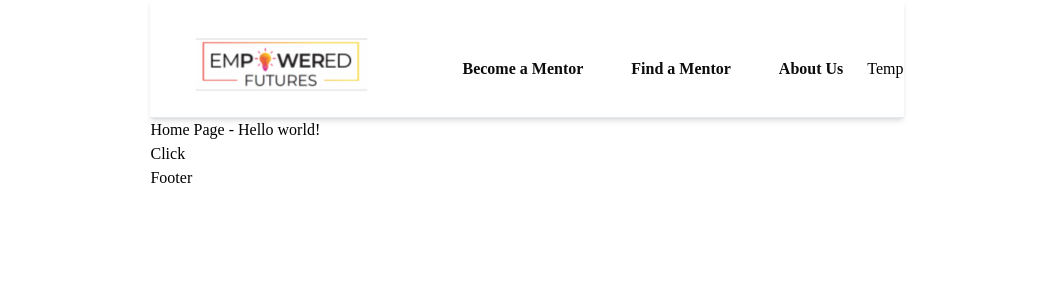
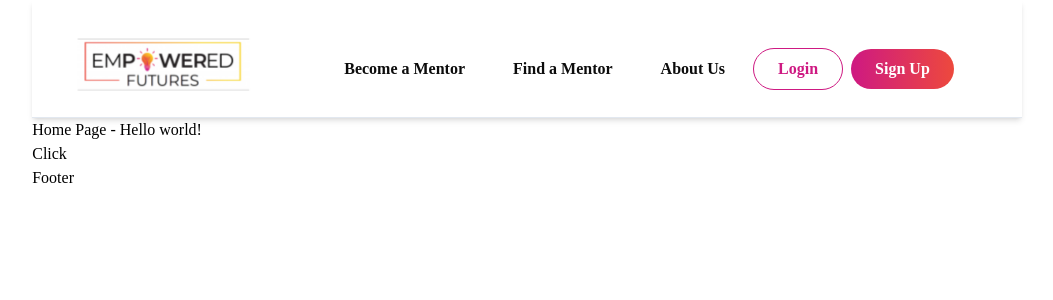
Before and after one commit to JasonXB/EF_Clone, a Next.js app: page / in a window 1280 px wide. Shown: the top 300 px of the page, without its empty margins (113-1166 px from the left). Built offline with nearby package versions, Linux system fonts and the light colour scheme; what tw-elements would draw is missing.

Commit message:
readjusted previous commit

```diff
--- a/pages/_app.tsx
+++ b/pages/_app.tsx
@@ -1,18 +1,12 @@
 import '../styles/globals.css';
 import type { AppProps } from 'next/app';
 import { SessionProvider } from 'next-auth/react';
-import Layout from '../src/components/Layout';
-import { useState } from 'react';
 
 function MyApp({ Component, pageProps }: AppProps) {
-  const [signIn, isSignIn] = useState(false); //placeholder, will need to be updated with login auth information
-
   // SessionProvider: wrapper so NextAuth methods can be used across projects to check auth status, login, logout... etc
   return (
     <SessionProvider session={pageProps.session}>
-      <Layout signedIn={signIn}>
-        <Component {...pageProps} />
-      </Layout>
+      <Component {...pageProps} />
     </SessionProvider>
   );
 }
--- a/pages/about-us.tsx
+++ b/pages/about-us.tsx
@@ -1,19 +1,18 @@
 import type { NextPage } from 'next';
-import Head from 'next/head';
+
+import Layout from '../src/components/Layout';
 
 const aboutUs: NextPage = ({}) => {
   return (
-    <div>
-      <Head>
-        <title>Empowered Futures - About Us</title>
-        <link rel="icon" href="/favicon.ico" />
-      </Head>
-      <h1>About us placeholder</h1>
+    <Layout headTitle="Empowered Futures - About Us">
+      <div>
+        <h1>About us placeholder</h1>
 
-      {/* About us Hero  */}
+        {/* About us Hero  */}
 
-      {/* Footer */}
-    </div>
+        {/* Footer */}
+      </div>
+    </Layout>
   );
 };
 
--- a/pages/become-a-mentor.tsx
+++ b/pages/become-a-mentor.tsx
@@ -1,5 +1,6 @@
 import type { NextPage } from 'next';
 import { GetStaticProps } from 'next';
+import Layout from '../src/components/Layout';
 
 // Statically renders page and sets props equal to an empty object
 export const getStaticProps: GetStaticProps = async (context) => {
@@ -49,6 +50,7 @@ const becomeAMentor: NextPage = (props) => {
   ];
 
   return (
+    <Layout headTitle="Empowered Futures - Become a Mentor">
       <div className="px-4 sm:px-8 xl:px-0 grid grid-cols-[1fr_auto_1fr]">
         {content.map((section, i) => {
           return (
@@ -76,6 +78,7 @@ const becomeAMentor: NextPage = (props) => {
           );
         })}
       </div>
+    </Layout>
   );
 };
 
--- a/pages/find-a-mentor.tsx
+++ b/pages/find-a-mentor.tsx
@@ -1,13 +1,10 @@
 import type { NextPage } from 'next';
-import Head from 'next/head';
+
+import Layout from '../src/components/Layout';
 
 const findAMentor: NextPage = ({}) => {
   return (
-    <div>
-      <Head>
-        <title>Empowered Futures - Find a Mentor</title>
-        <link rel="icon" href="/favicon.ico" />
-      </Head>
+    <Layout headTitle="Empowered Futures - Find a Mentor">
       <h1>Find a Mentor placeholder</h1>
       {/* Search for the perfect mentor for you!  */}
 
@@ -16,7 +13,7 @@ const findAMentor: NextPage = ({}) => {
       {/* Trending searches  */}
 
       {/* Footer */}
-    </div>
+    </Layout>
   );
 };
 
--- a/pages/index.tsx
+++ b/pages/index.tsx
@@ -1,14 +1,15 @@
 import type { NextPage } from 'next';
 import Link from 'next/link';
+import Layout from '../src/components/Layout';
 
 const Home: NextPage = ({}) => {
   return (
-    <>
+    <Layout>
       <h1>Home Page - Hello world!</h1>
       <Link href="/become-a-mentor">
         <a>Click</a>
       </Link>
-    </>
+    </Layout>
   );
 };
 
--- a/src/components/Layout.tsx
+++ b/src/components/Layout.tsx
@@ -7,7 +7,6 @@ import LayoutStyle from '../../styles/Layout.module.css';
 
 type LayoutProps = {
   headTitle?: string;
-  signedIn: boolean;
   children: any;
 };
 const Layout = ({ ...props }: LayoutProps) => {
@@ -24,7 +23,7 @@ const Layout = ({ ...props }: LayoutProps) => {
       <div className={LayoutStyle.Content}>
         {/* Add the Header component here */}
         {/* <Header/> */}
-        <Navbar signedIn={props.signedIn} />
+        <Navbar />
         <main>{props.children}</main>
         {/* Add the Footer component here */}
         {/* <Footer/> */}
--- a/src/components/header/EfLogo.tsx
+++ b/src/components/header/EfLogo.tsx
@@ -1,5 +1,5 @@
 import Link from 'next/link';
-import { EfLogoProps } from '../../../interface/ef-logo-props.interface';
+import { EfLogoProps } from '../../interface/ef-logo-props.interface';
 import Image from 'next/image';
 import eflogo from './../assets/eflogo.png';
 
--- a/src/components/header/Navbar.tsx
+++ b/src/components/header/Navbar.tsx
@@ -2,19 +2,16 @@ import NavbarLink from './NavbarLink';
 import EfLogo from './EfLogo';
 import Button, { buttonVariants } from '../buttons/reusuable-buttons';
 import Link from 'next/link';
-import { useState } from 'react';
 
 const MainLinks = () => (
-  <div className="w-full lg:inline-flex lg:w-auto">
-    <div className="flex flex-col items-start w-full lg:inline-flex lg:flex-row lg:ml-auto lg:w-auto lg:items-center lg:h-auto">
-      <NavbarLink url={'/become-a-mentor'} name={'Become a Mentor'} />
-      <NavbarLink url={'/find-a-mentor'} name={'Find a Mentor'} />
-      <NavbarLink url={'/about-us'} name={'About Us'} />
-    </div>
-  </div>
+  <>
+    <NavbarLink url={'/become-a-mentor'} name={'Become a Mentor'} />
+    <NavbarLink url={'/find-a-mentor'} name={'Find a Mentor'} />
+    <NavbarLink url={'/about-us'} name={'About Us'} />
+  </>
 );
 const LoginSignup = () => (
-  <div className="flex flex-col items-start w-full mr-16 lg:inline-flex lg:flex-row lg:ml-auto lg:w-auto lg:items-center lg:h-auto">
+  <>
     {/*These links are made to look like buttons */}
     <Link href={'/login'}>
       <a className={buttonVariants.secondary}>Login</a>
@@ -22,22 +19,29 @@ const LoginSignup = () => (
     <Link href={'/signup'}>
       <a className={buttonVariants.primary}>Sign Up</a>
     </Link>
-  </div>
+  </>
 );
 
 const ProfileNavMenu = () => <div>Temp</div>;
 
-const Navbar = ({ ...props }) => {
+const Navbar = () => {
+  let notLoggedIn = true; //temp for testing, will switch to auth
   return (
     <>
       {/* Empowered Futures Logo / Link to the Homepage */}
       {/* Logo is currently a screenshot (need original image) */}
       <nav className="flex flex-wrap items-center pt-5 border-b shadow-md border-slate-200">
         <EfLogo alt={'Empowered Futures Logo'} />
-
-        <MainLinks />
-
-        {props.signedIn ? <LoginSignup /> : <ProfileNavMenu />}
+        {/*Desktop menu */}
+        <div className="w-full lg:inline-flex lg:w-auto">
+          <div className="flex flex-col items-start w-full lg:inline-flex lg:flex-row lg:ml-auto lg:w-auto lg:items-center lg:h-auto">
+            <MainLinks />
+          </div>
+        </div>
+        <div className="flex flex-col items-start w-full mr-16 lg:inline-flex lg:flex-row lg:ml-auto lg:w-auto lg:items-center lg:h-auto">
+          {notLoggedIn ? <LoginSignup /> : <ProfileNavMenu />}
+        </div>
+        {/*Mobile + tablet */}
       </nav>
     </>
   );
```
Also changed, not shown: src/components/header/NavbarLink.tsx (+6 -6 lines), src/interface/ef-logo-props.interface.ts (renamed from interface/ef-logo-props.interface.ts), src/interface/navbar-link-props.interface.ts (renamed from interface/navbar-link-props.interface.ts). Lines whose indentation alone changed are shown as unchanged.
